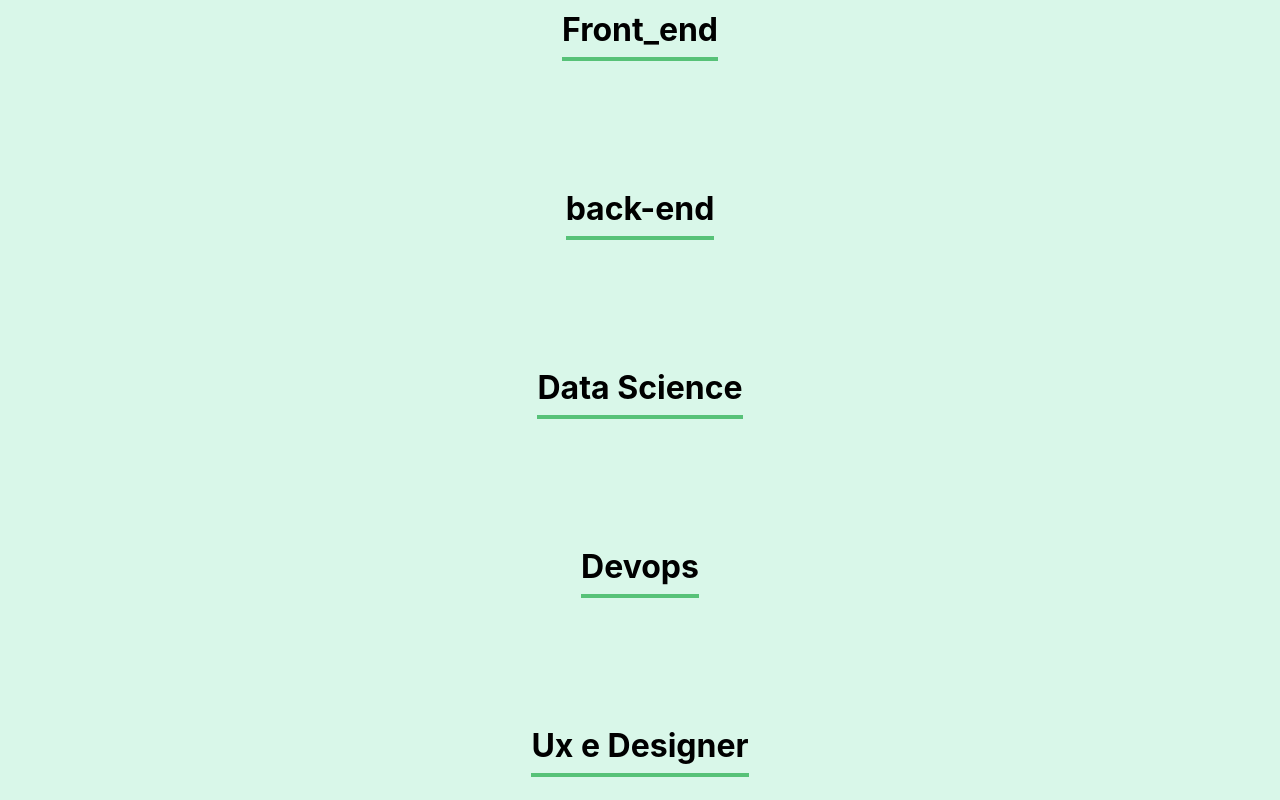
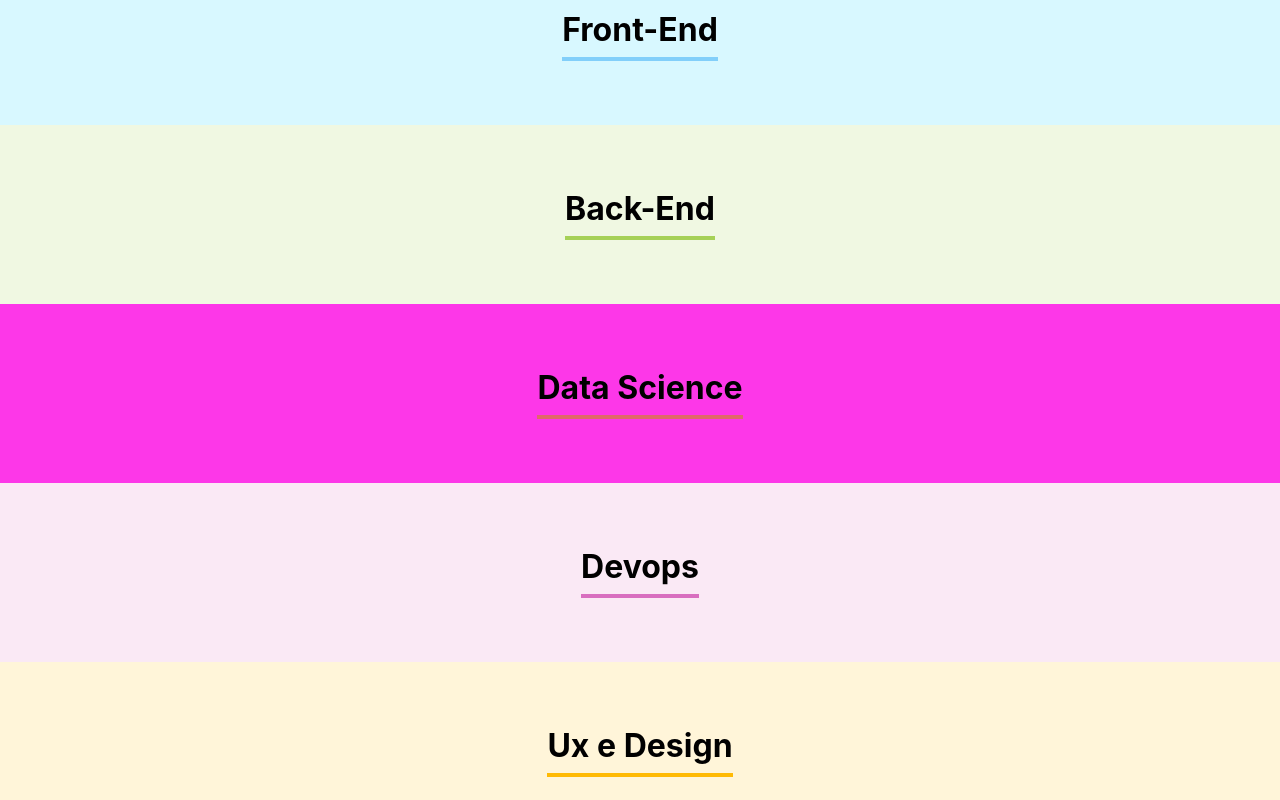
Before and after one commit to Clairtonlm/Organo_React, a React (Create React App) app: page / in a window 1280 px wide. Shown: the part 1600-2400 px from the top of the page. Built offline with nearby package versions, Linux system fonts and the light colour scheme.

Commit message:
Criando Time dimamico

```diff
--- a/src/App.js
+++ b/src/App.js
@@ -6,6 +6,44 @@ import Formulario from './Componentes/Formulario/index.js';
 import Time from './Componentes/Time/index.js';
 
 function App() {
+
+  const times = [
+    {
+      nome:  'Programação',
+      corprimaria: '#57c278',
+      corSecundaria: '#d9f7e9'
+    },
+    {
+      nome: 'Front-End',
+      corprimaria: '#82CFFA',
+      corSecundaria: '#D8F8FF'
+    },
+    {
+      nome:  'Back-End',
+      corprimaria: '#A6D157',
+      corSecundaria: '#F0F8E2'
+    },
+    {
+      nome: 'Data Science',
+      corprimaria: '#E06869',
+      corSecundaria: '#FD37E8'
+    },
+    {
+      nome:  'Devops',
+      corprimaria: '#D86EBF',
+      corSecundaria: '#FAE9F5'
+    },
+    {
+      nome: 'Ux e Design',
+      corprimaria: '#FFBA05',
+      corSecundaria: '#FFF5D9'
+    },
+    {
+      nome: 'Gestão',
+      corprimaria: '#FFBAD5',
+      corSecundaria: '#FFEEDF'
+    },
+  ]
 
 const [colaboradores, setColaboradores] = useState([])
 
@@ -18,13 +56,10 @@ const aoNovoColaboradorAdicionado = (colaborador)=>{
     <div className="App">
       <Banner/>
       <Formulario aoColaboradorCadastrado = {colaborador => aoNovoColaboradorAdicionado(colaborador)}/>
-      <Time nome="Programação"/>
-      <Time nome="Front_end"/>
-      <Time nome="back-end"/>
-      <Time nome="Data Science"/>
-      <Time nome="Devops"/>
-      <Time nome="Ux e Designer"/>
-      <Time nome="Gestao"/>
+
+      {times.map(time => <Time key={time.nome} nome={time.nome} corprimaria={time.corprimaria} corSecundaria={time.corSecundaria}/>)}
+
+
 
 
     </div>
--- a/src/Componentes/Time/Time.css
+++ b/src/Componentes/Time/Time.css
@@ -1,12 +1,12 @@
 .time{
     text-align: center;
     padding: 32px;
-    background-color: #d9f7e9;
+
 
 }
 .time h3{
    font-size: 32px;
-   border-bottom: 4px solid #57c278;
+   border-bottom: 4px solid;
    display: inline-block;
    padding-bottom: 8px;
 }
--- a/src/Componentes/Time/index.js
+++ b/src/Componentes/Time/index.js
@@ -1,9 +1,10 @@
 import'./Time.css'
 
 const Time = (propos)=>{
+    const css = { backgroundColor: propos.corSecundaria}
     return (
-        <section className='time'>
-            <h3>{propos.nome}</h3>
+        <section className='time' style={css}>
+            <h3 style={{ borderColor: propos.corprimaria}}>{propos.nome}</h3>
         </section>
     )
 }
```
